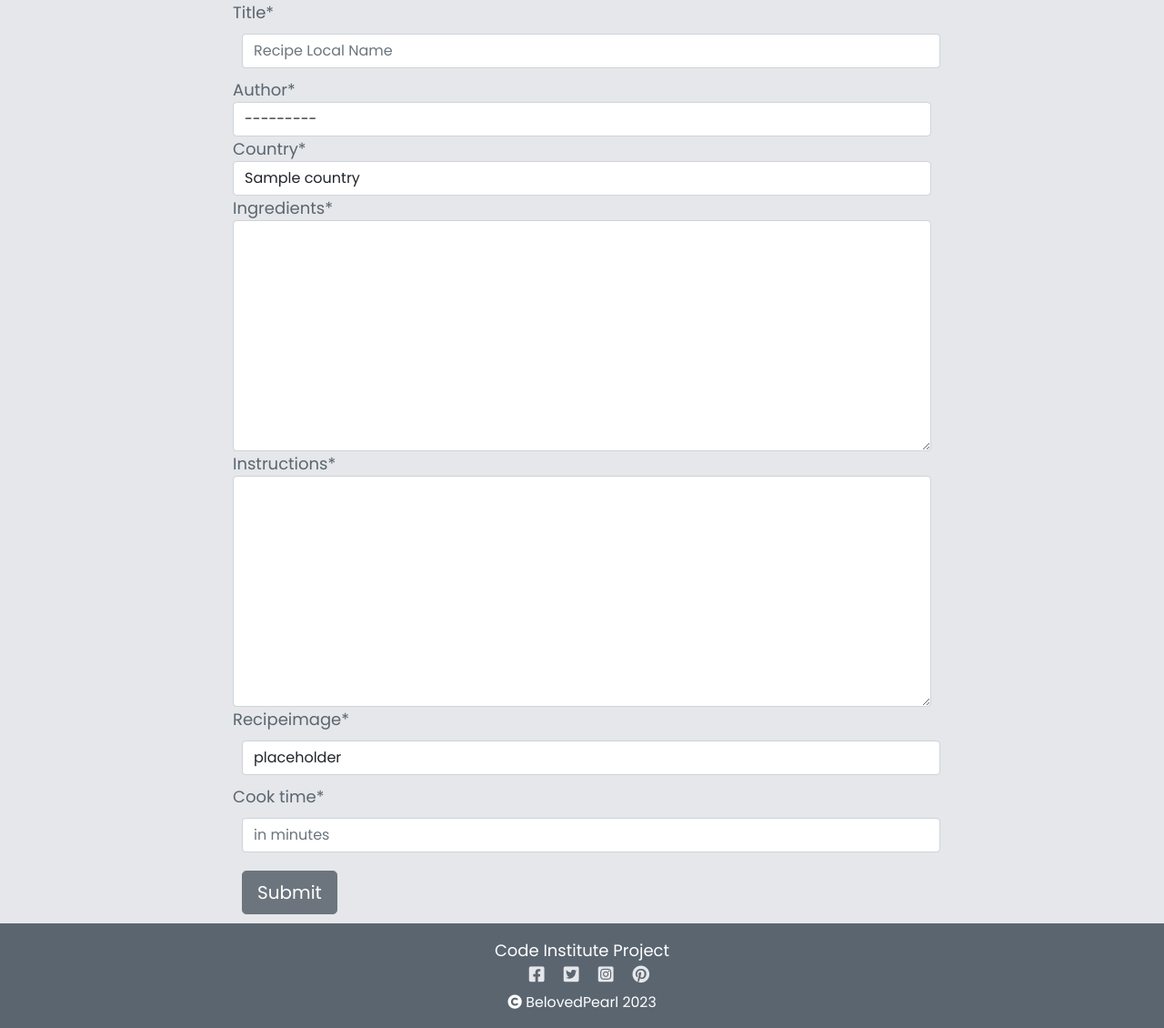
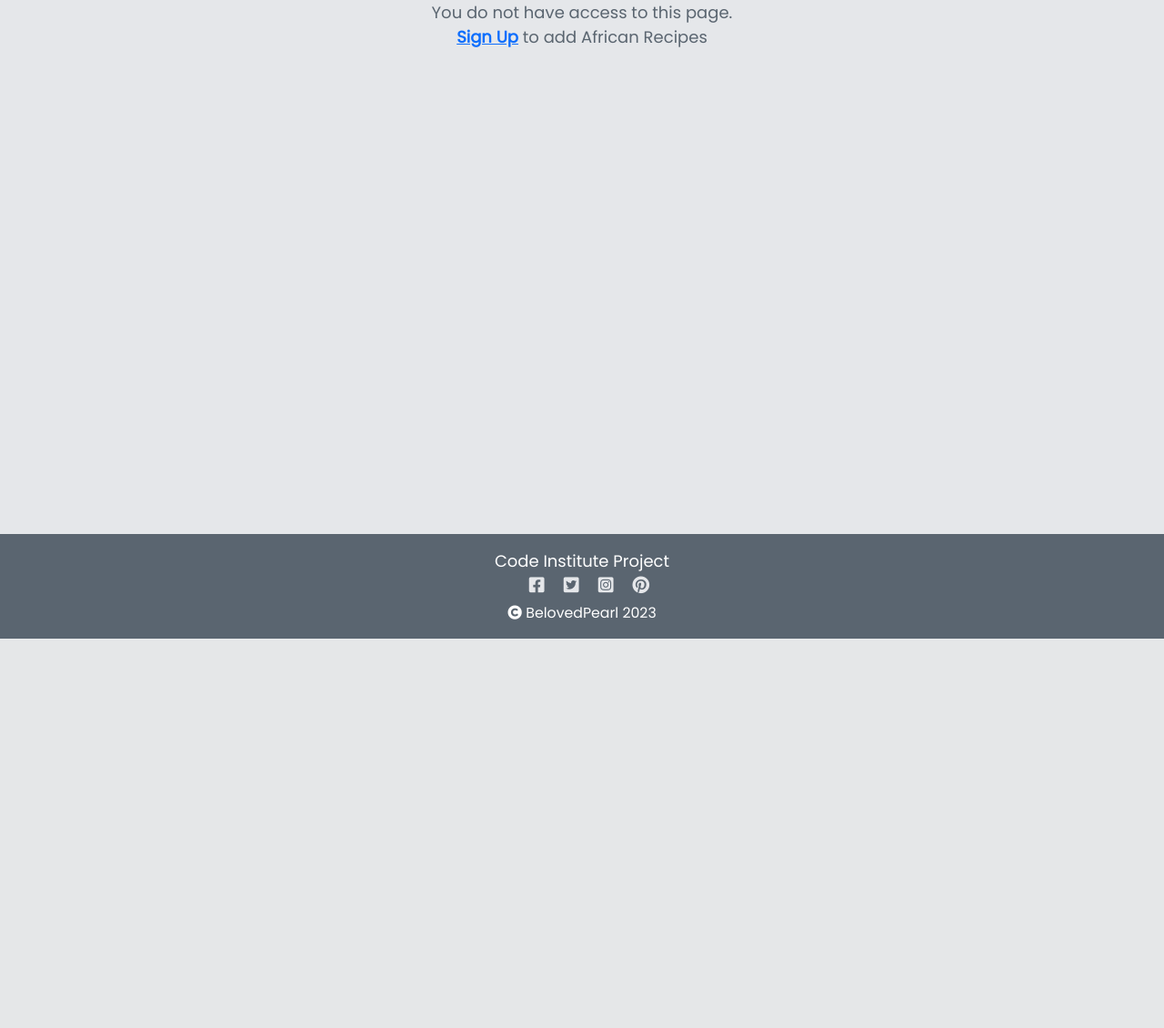
Before and after one commit to belovedpearl/AfricanRecipes-PP4, a Django app: page /addrecipe/ in a window 1280 px wide. Shown: the part 98-1228 px from the top of the page at 91% size. After the commit the page ends 800 px from the top, so only its background shows below. Run offline with Django 3.2, Linux system fonts and the light colour scheme; tables that the repository leaves empty hold one stand-in row (values such as "Sample post"); some libraries are stand-ins or nearby versions.

Commit message:
Prevent unregistered users from adding recipe to the page

```diff
--- a/static/css/style.css
+++ b/static/css/style.css
@@ -11,9 +11,10 @@ body {
 p{
     margin-bottom: 0;
 }
-input{
+
+ button{
     margin: 10px;
-}
+ }
 /*_______________ Logo _________________ */
 #life{
     font-family:'Great Vibes', cursive;
--- a/templates/addrecipe.html
+++ b/templates/addrecipe.html
@@ -2,6 +2,8 @@
 {% load static %}
 {% block title %} Add new recipe {% endblock%}
 {% block content %}
+<!-- Prevent external access from someone familiar with the link -->
+{% if user.is_authenticated %}
 
 {% load crispy_forms_tags %}
 <div class="changerecipe">
@@ -12,6 +14,16 @@
     </div>
 </div>
 
+{% else %}
+<div class="text-center ">
+    You do not have access to this page.
+    <br>
+    <strong><a href="{% url 'account_signup' %}" aria-label="Click to Register">Sign Up</a></strong> to add African Recipes
+</div>
+
+
+{% endif %}
+
 
 
 {% endblock %}
```
